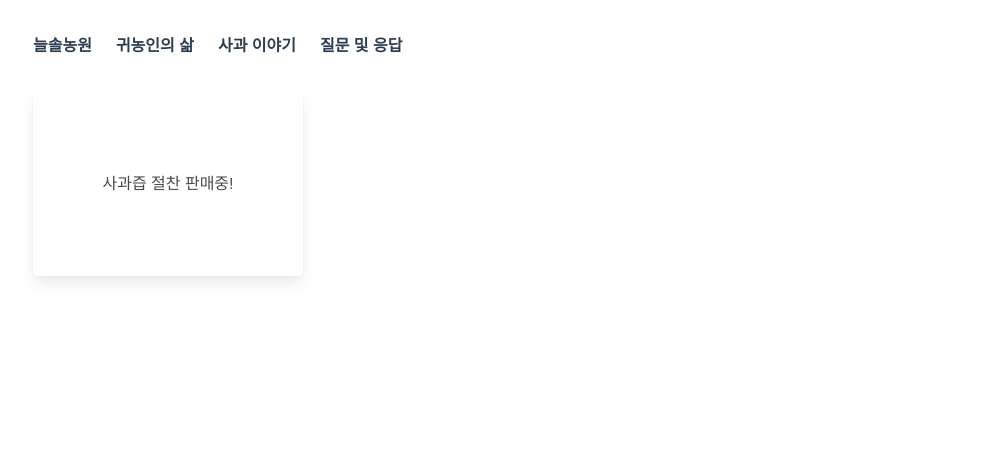
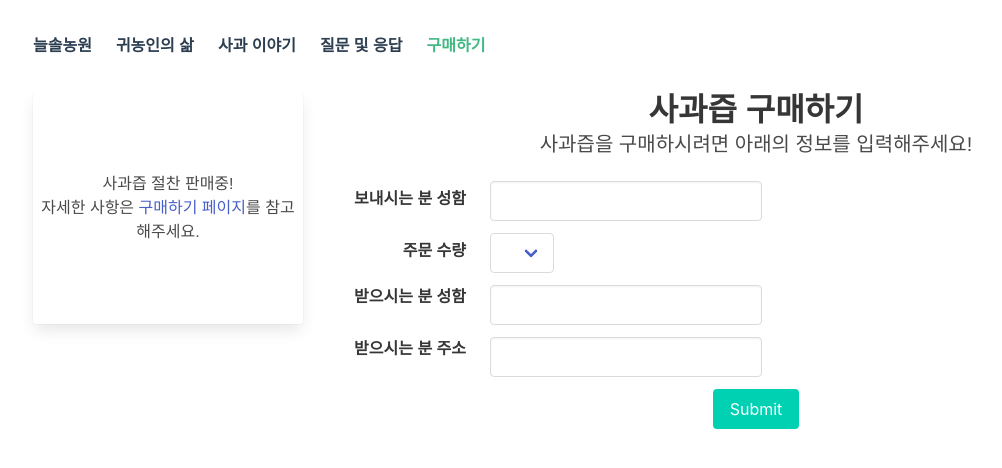
Before and after one commit to Zeniuus/awesome-applejuice, a Vue app in the folder client/: page /buy in a window 1280 px wide. Shown: the top 468 px of the page, without its empty margins (31-1033 px from the left). Built offline with nearby package versions, Linux system fonts and the light colour scheme.

Commit message:
Add buy page

```diff
--- a/client/src/components/Advertisement.vue
+++ b/client/src/components/Advertisement.vue
@@ -1,6 +1,11 @@
 <template>
   <div class="advertisement card">
-    사과즙 절찬 판매중!
+    <p>
+      사과즙 절찬 판매중!
+    </p>
+    <p>
+      자세한 사항은 <router-link :to="{ name: 'buy' }">구매하기 페이지</router-link>를 참고해주세요.
+    </p>
   </div>
 </template>
 
--- a/client/src/components/Navbar.vue
+++ b/client/src/components/Navbar.vue
@@ -22,6 +22,9 @@
           </router-link>
           <router-link class="navbar-item" :to="{ name: 'qna' }">
             질문 및 응답
+          </router-link>
+          <router-link class="navbar-item" :to="{ name: 'buy' }">
+            구매하기
           </router-link>
         </div>
       </div>
--- a/client/src/router.js
+++ b/client/src/router.js
@@ -4,6 +4,7 @@ import Home from './views/Home';
 import RuralLife from './views/RuralLife';
 import AppleStory from './views/AppleStory';
 import QnA from './views/QnA';
+import Buy from './views/Buy';
 
 
 Vue.use(Router);
@@ -32,6 +33,11 @@ export default new Router({
       name: 'qna',
       component: QnA,
     },
+    {
+      path: '/buy',
+      name: 'buy',
+      component: Buy,
+    },
     // {
     //   path: '/about',
     //   name: 'about',
--- /dev/null
+++ b/client/src/utils/number.js
@@ -0,0 +1,9 @@
+/**
+ * Light implementation of Python's range function.
+ *
+ * @param n Length of generated range array
+ * @returns {number[]} Array from 0 to n - 1 ([0, 1, ..., n-1])
+ */
+export function range(n) { /* eslint-disable-line */
+  return [...Array(n).keys()];
+}
--- /dev/null
+++ b/client/src/views/Buy.vue
@@ -0,0 +1,80 @@
+<template>
+  <div>
+    <h2 class="title">사과즙 구매하기</h2>
+    <p class="subtitle">사과즙을 구매하시려면 아래의 정보를 입력해주세요!</p>
+    <div class="field is-horizontal">
+      <div class="field-label is-normal">
+        <label class="label" for="sender-name">보내시는 분 성함</label>
+      </div>
+      <div class="field-body">
+        <div class="control">
+          <input id="sender-name" class="input" type="text" v-model="senderName" />
+        </div>
+      </div>
+    </div>
+    <div class="field is-horizontal">
+      <div class="field-label is-normal">
+        <label class="label" for="applejuice-number">주문 수량</label>
+      </div>
+      <div class="field-body">
+        <div class="control">
+          <div class="select">
+            <select id="applejuice-number" v-model="applejuiceNum">
+              <option v-for="num in range(10)" :key="num">
+                {{ num }}
+              </option>
+            </select>
+          </div>
+        </div>
+      </div>
+    </div>
+    <div class="field is-horizontal">
+      <div class="field-label">
+        <label class="label" for="receiver-name">받으시는 분 성함</label>
+      </div>
+      <div class="field-body">
+        <div class="control">
+          <input id="receiver-name" class="input" type="text" v-model="receiverName" />
+        </div>
+      </div>
+    </div>
+    <div class="field is-horizontal">
+      <div class="field-label">
+        <label class="label" for="receiver-address">받으시는 분 주소</label>
+      </div>
+      <div class="field-body">
+        <div class="control">
+          <input id="receiver-address" class="input" type="text" v-model="receiverAddress"/>
+        </div>
+      </div>
+    </div>
+    <div class="container">
+      <button class="button is-primary">Submit</button>
+    </div>
+  </div>
+</template>
+
+<script>
+import { range } from '../utils/number'; /* eslint-disable-line */
+
+export default {
+  name: 'Buy',
+  data() {
+    return {
+      senderName: '',
+      applejuiceNum: '',
+      receiverName: '',
+      receiverAddress: '',
+    };
+  },
+  methods: {
+    range(n) {
+      return range(n);
+    },
+  },
+};
+</script>
+
+<style style="scss" scoped>
+
+</style>
```
